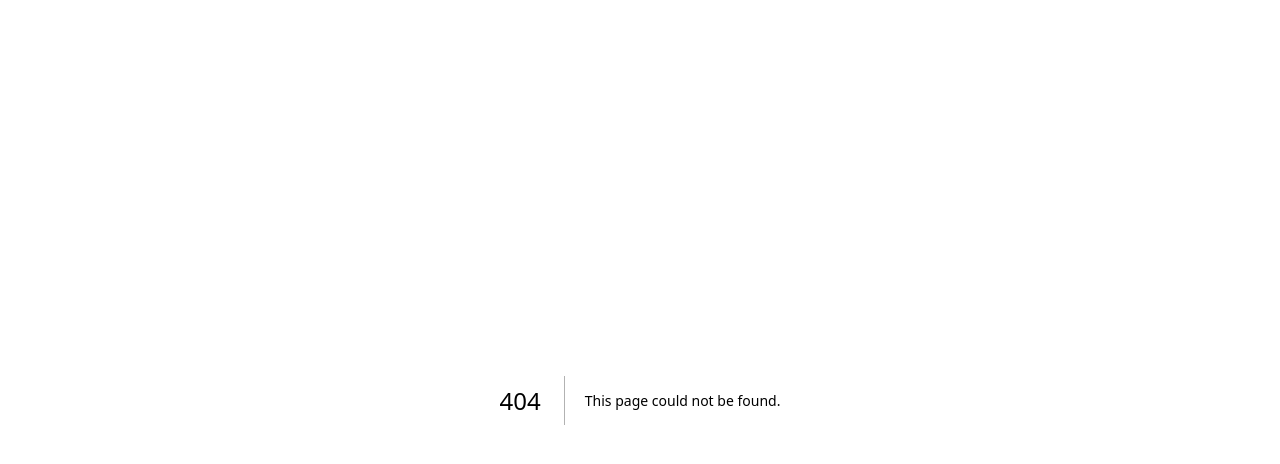
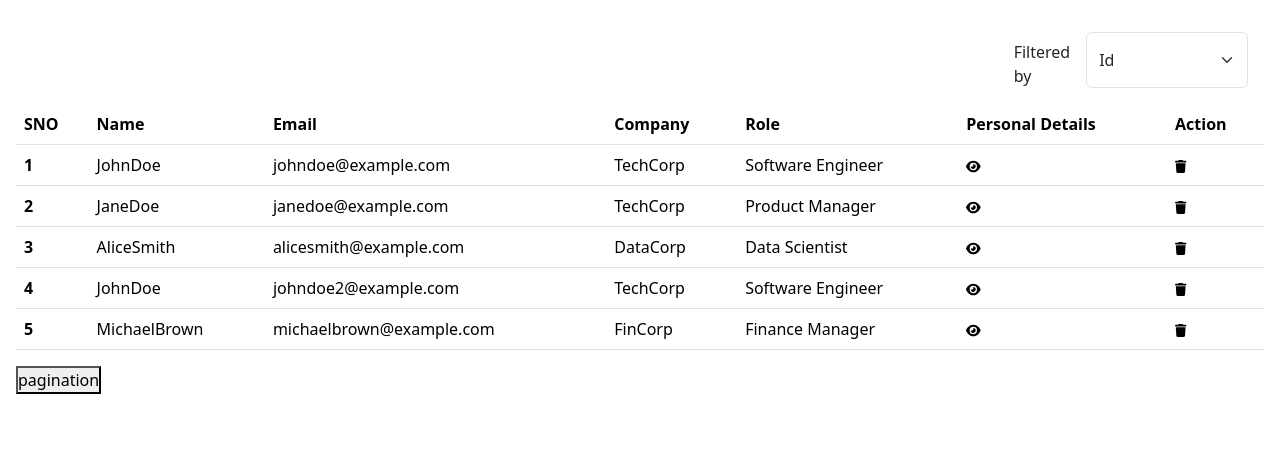
Before and after one commit to Praba31-1993/HelperScreensAndPages, a Next.js app in the folder knowledgeboosterforscreens/: page /practice in a window 1280 px wide. Before the commit this address had no page. Shown: the top 464 px of the page. Built offline with nearby package versions, Linux system fonts and the light colour scheme.

Commit message:
pagination

```diff
--- /dev/null
+++ b/knowledgeboosterforscreens/app/practice/jsondatas.tsx
@@ -0,0 +1,162 @@
+export const profiledetails = [
+    {
+      id: 1,
+      firstName: "John",
+      lastName: "Doe",
+      email: "johndoe@example.com",
+      phone: "+1-555-1234",
+      age: 30,
+      gender: "Male",
+      address: {
+        street: "123 Main St",
+        city: "New York",
+        state: "NY",
+        zipCode: "10001",
+      },
+      company: "TechCorp",
+      jobTitle: "Software Engineer",
+      salary: 75000,
+      isActive: true,
+      createdAt: "2024-02-03T10:00:00Z",
+      updatedAt: "2024-02-03T12:00:00Z",
+      hobbies: ["Reading", "Cycling", "Gaming"],
+      skills: ["JavaScript", "React", "TypeScript"],
+      preferences: {
+        newsletter: true,
+        notifications: false,
+      },
+      socialMedia: {
+        linkedin: "https://linkedin.com/in/johndoe",
+        github: "https://github.com/johndoe",
+      },
+      notes: "This is a sample user data.",
+    },
+    {
+      id: 2,
+      firstName: "Jane",
+      lastName: "Doe",
+      email: "janedoe@example.com",
+      phone: "+1-555-5678",
+      age: 28,
+      gender: "Female",
+      address: {
+        street: "456 Elm St",
+        city: "San Francisco",
+        state: "CA",
+        zipCode: "94101",
+      },
+      company: "TechCorp",
+      jobTitle: "Product Manager",
+      salary: 85000,
+      isActive: true,
+      createdAt: "2024-02-01T08:30:00Z",
+      updatedAt: "2024-02-03T10:15:00Z",
+      hobbies: ["Running", "Photography", "Reading"],
+      skills: ["Product Management", "Agile", "UX Design"],
+      preferences: {
+        newsletter: true,
+        notifications: true,
+      },
+      socialMedia: {
+        linkedin: "https://linkedin.com/in/janedoe",
+        github: "https://github.com/janedoe",
+      },
+      notes: "Passionate about user experience.",
+    },
+    {
+      id: 3,
+      firstName: "Alice",
+      lastName: "Smith",
+      email: "alicesmith@example.com",
+      phone: "+1-555-7890",
+      age: 35,
+      gender: "Female",
+      address: {
+        street: "789 Maple Ave",
+        city: "Chicago",
+        state: "IL",
+        zipCode: "60601",
+      },
+      company: "DataCorp",
+      jobTitle: "Data Scientist",
+      salary: 90000,
+      isActive: false,
+      createdAt: "2023-12-15T09:45:00Z",
+      updatedAt: "2024-01-20T14:25:00Z",
+      hobbies: ["Machine Learning", "Cooking", "Gaming"],
+      skills: ["Python", "Machine Learning", "SQL"],
+      preferences: {
+        newsletter: false,
+        notifications: false,
+      },
+      socialMedia: {
+        linkedin: "https://linkedin.com/in/alicesmith",
+        github: "https://github.com/alicesmith",
+      },
+      notes: "Loves data and AI.",
+    },
+    {
+      id: 4,
+      firstName: "John",
+      lastName: "Doe",
+      email: "johndoe2@example.com",
+      phone: "+1-555-1111",
+      age: 32,
+      gender: "Male",
+      address: {
+        street: "123 Main St",
+        city: "New York",
+        state: "NY",
+        zipCode: "10001",
+      },
+      company: "TechCorp",
+      jobTitle: "Software Engineer",
+      salary: 75000,
+      isActive: true,
+      createdAt: "2024-01-10T11:00:00Z",
+      updatedAt: "2024-02-03T12:00:00Z",
+      hobbies: ["Reading", "Cycling", "Gaming"],
+      skills: ["JavaScript", "React", "TypeScript"],
+      preferences: {
+        newsletter: true,
+        notifications: false,
+      },
+      socialMedia: {
+        linkedin: "https://linkedin.com/in/johndoe2",
+        github: "https://github.com/johndoe2",
+      },
+      notes: "Duplicate name with different email.",
+    },
+    {
+      id: 5,
+      firstName: "Michael",
+      lastName: "Brown",
+      email: "michaelbrown@example.com",
+      phone: "+1-555-2222",
+      age: 40,
+      gender: "Male",
+      address: {
+        street: "321 Oak St",
+        city: "Seattle",
+        state: "WA",
+        zipCode: "98101",
+      },
+      company: "FinCorp",
+      jobTitle: "Finance Manager",
+      salary: 95000,
+      isActive: true,
+      createdAt: "2023-11-01T14:00:00Z",
+      updatedAt: "2024-01-15T10:30:00Z",
+      hobbies: ["Investing", "Golf", "Chess"],
+      skills: ["Finance", "Excel", "Risk Analysis"],
+      preferences: {
+        newsletter: false,
+        notifications: true,
+      },
+      socialMedia: {
+        linkedin: "https://linkedin.com/in/michaelbrown",
+        github: "https://github.com/michaelbrown",
+      },
+      notes: "Enjoys market analysis.",
+    },
+  ];
--- /dev/null
+++ b/knowledgeboosterforscreens/app/practice/page.tsx
@@ -0,0 +1,116 @@
+"use client";
+import { faEye, faTrash } from "@fortawesome/free-solid-svg-icons";
+import React, { useState } from "react";
+import { FontAwesomeIcon } from "@fortawesome/react-fontawesome";
+import { profiledetails } from "./jsondatas";
+
+export default function Practice() {
+  const [profileList, setProfileList] = useState<any[]>(profiledetails);
+  const [selectedValue, setSelectedValue] = useState<string>("");
+
+  const handleFilter = (key: keyof (typeof profiledetails)[0]) => {
+    console.log("keydata", typeof key);
+    setSelectedValue(key);
+
+    const sortedList = [...profiledetails].sort((a, b) =>
+      a[key] > b[key] ? 1 : -1
+    );
+
+    setProfileList(sortedList);
+  };
+
+  const handleDelete = (id: any) => {
+    let DatasAfterDeleted = profiledetails.filter(
+      (list: any) => list.id !== id
+    );
+
+    setProfileList(DatasAfterDeleted);
+  };
+
+  const currentPage = 3; // Page numbers start from 1
+  const itemsPerPage = 2;
+
+  const endPageItem = currentPage * itemsPerPage;
+  const startPageItem = endPageItem - itemsPerPage; // Zero-based index
+
+  const pagination = () => {
+    console.log(
+      `Showing items from index ${startPageItem} to ${endPageItem - 1}`
+    );
+
+    let arr: typeof profileList = []; // Define array outside the loop
+
+    for (let i = startPageItem; i < endPageItem && i < profileList.length; i++) {
+      arr.push(profileList[i]); // Push items into the array
+    }
+
+    console.log('Paginated Items:', arr);
+    setProfileList(arr); // Update state with the paginated items
+  };
+
+
+
+
+  return (
+    <div className="p-3">
+      <div className="d-flex justify-content-end m-3">
+        <div className="w-20 d-flex gap-3">
+          <label className="mt-2">Filtered by</label>
+          <select
+            className="form-select"
+            aria-label="Default select example"
+            onChange={(e) => {
+              handleFilter(e.target.value as keyof (typeof profiledetails)[0]);
+            }}
+          >
+            {profiledetails?.length > 0 &&
+              Object.keys(profiledetails[0]).map((header) => (
+                <option key={header} value={header}>
+                  {header.charAt(0).toUpperCase() + header.slice(1)}
+                </option>
+              ))}
+          </select>
+        </div>
+      </div>
+
+      <table className="table">
+        <thead className="thead-light">
+          <tr>
+            <th scope="col">SNO</th>
+            <th scope="col">Name</th>
+            <th scope="col">Email</th>
+            <th scope="col">Company</th>
+            <th scope="col">Role</th>
+            <th scope="col">Personal Details</th>
+            <th scope="col">Action</th>
+          </tr>
+        </thead>
+        <tbody>
+          {profileList?.map((profile: any, index: number) => (
+            <tr key={profile?.id}>
+              <th>{profile?.id}</th>
+              <td>{profile?.firstName + profile?.lastName}</td>
+              <td>{profile?.email}</td>
+              <td>{profile?.company}</td>
+              <td>{profile?.jobTitle}</td>
+              <td>
+                <FontAwesomeIcon
+                  icon={faEye}
+                  style={{ cursor: "pointer", height: "13px" }}
+                />
+              </td>
+              <td>
+                <FontAwesomeIcon
+                  icon={faTrash}
+                  style={{ cursor: "pointer", height: "13px" }}
+                  onClick={() => handleDelete(profile?.id)}
+                />
+              </td>
+            </tr>
+          ))}
+        </tbody>
+      </table>
+      <button onClick={pagination}>pagination</button>
+    </div>
+  );
+}
```
Also changed, not shown: knowledgeboosterforscreens/app/table/page.tsx (+4 -4 lines).
